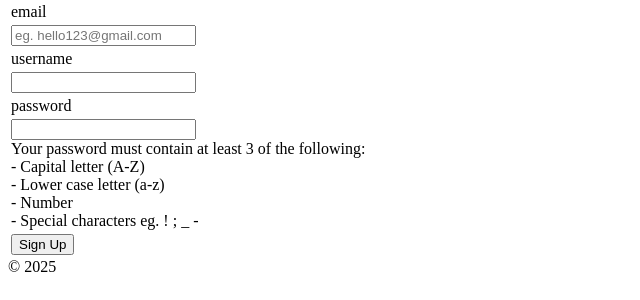
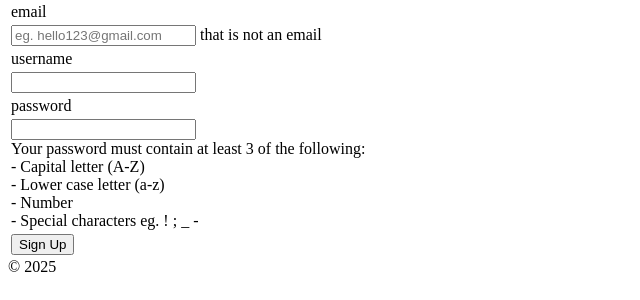
Before and after one commit to NitkamonSira/WriteYourDay-12DTP, a Flask app: template templates/sign_up.html in a window 1280 px wide. Shown: the part 26-326 px from the top of the page, without its empty margins (0-640 px from the left). Run offline with Flask 3, Linux system fonts and the light colour scheme; the template is opened without the code that fills it: most values are stand-ins (such as "Sample title", 1, 10 or a date in 2020).

Commit message:
fix some structure

```diff
--- a/templates/sign_up.html
+++ b/templates/sign_up.html
@@ -9,7 +9,8 @@
       </tr>
       <tr>
         <td>
-          <input type="email" id="email" name="email" placeholder="eg. hello123@gmail.com" required />
+          <input id="email" name="email" placeholder="eg. hello123@gmail.com"  />
+          {% if not email %}that is not an email{% endif %}
         </td>
       </tr>
       <tr>
```
